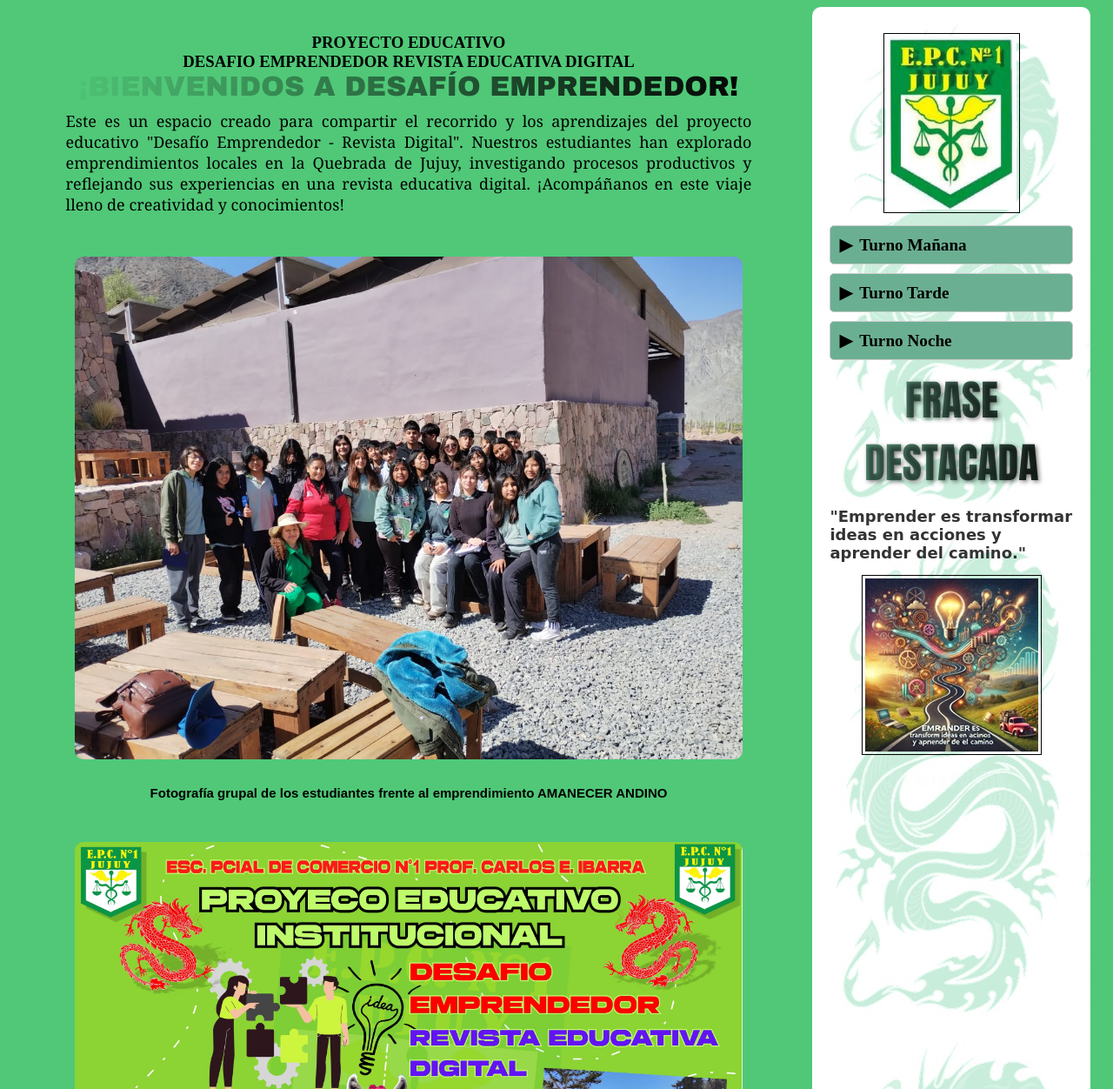
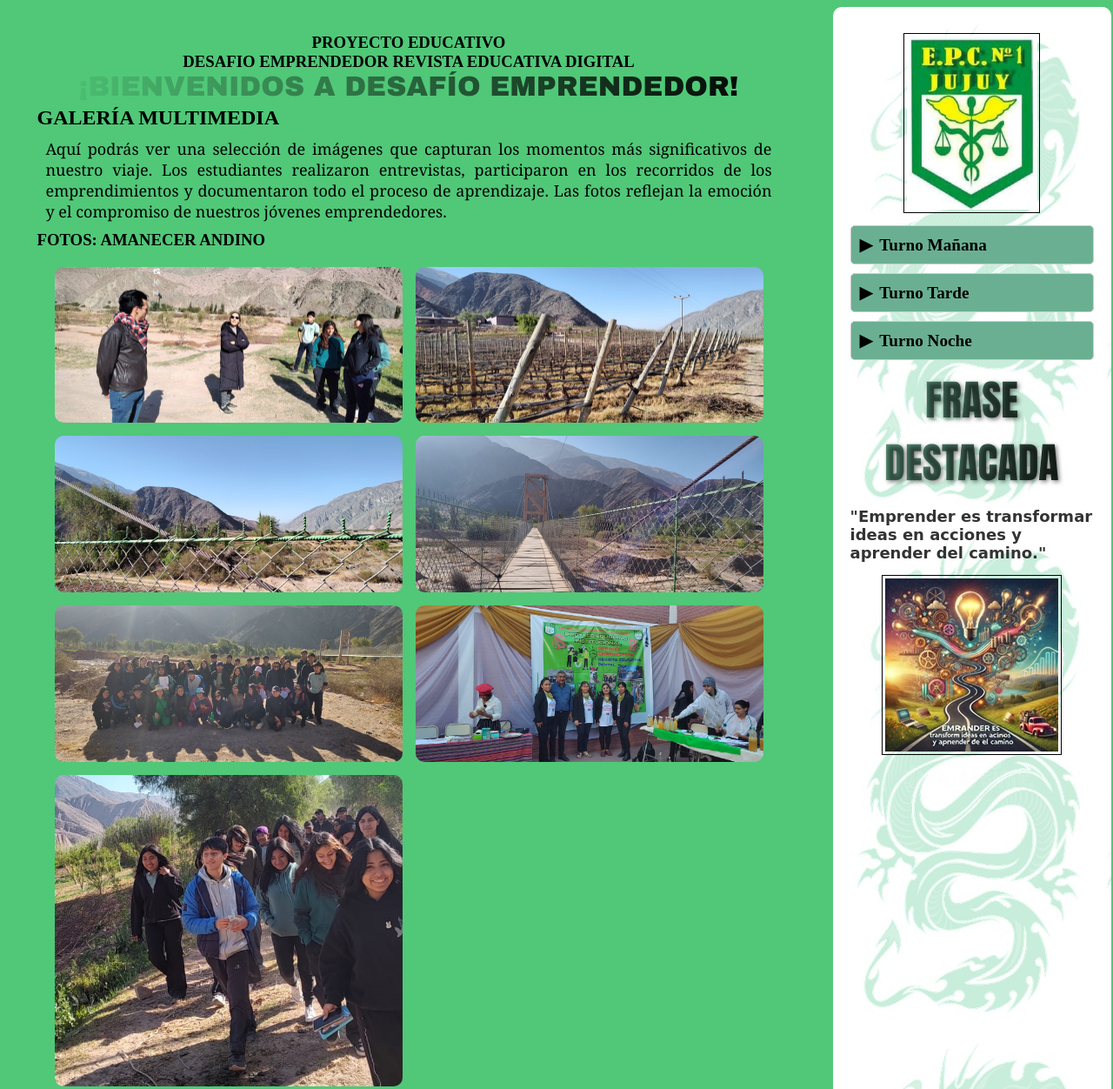
Before and after one commit to Maxii89/provi1, a plain HTML site: page Galeria.html in a window 1280 px wide. Shown: the part 220-1472 px from the top of the page at 87% size. Drawn offline with Linux system fonts and the light colour scheme.

Commit message:
Add files via upload

```diff
--- a/Galeria.html
+++ b/Galeria.html
@@ -59,16 +59,22 @@
                         font-size: 2rem;
                         text-transform: uppercase;">¡BIENVENIDOS A DESAFÍO EMPRENDEDOR!</h1>
 
-                        <p>Este es un espacio creado para compartir el recorrido y los aprendizajes del proyecto educativo "Desafío Emprendedor - Revista Digital". Nuestros estudiantes han explorado emprendimientos locales en la Quebrada de Jujuy, investigando procesos productivos y reflejando sus experiencias en una revista educativa digital. ¡Acompáñanos en este viaje lleno de creatividad y conocimientos!</p>
-                        <br>
+                        <h2>GALERÍA MULTIMEDIA</h2>
 
-                        <div class="galeria">
-                            <img class="fondo"src="fondo.jpg">
-                        </div>
-                        <p class="titulo2">Fotografía grupal de los estudiantes frente al emprendimiento AMANECER ANDINO </p>
-                        <BR>
+                        <p>Aquí podrás ver una selección de imágenes que capturan los momentos más significativos
+                            de nuestro viaje. Los estudiantes realizaron entrevistas, participaron en los recorridos
+                            de los emprendimientos y documentaron todo el proceso de aprendizaje. Las fotos reflejan
+                            la emoción y el compromiso de nuestros jóvenes emprendedores.</p>
+
+                        <h3>FOTOS: AMANECER ANDINO</h3>
                             <div class="galeria">
-                                <img class="fondo"src="banner.jpg">
+                                <img src="uno.jpg" alt="Imagen 1">
+                                <img src="dos.jpg" alt="Imagen 2">
+                                <img src="cuatro.jpg" alt="Imagen 4">
+                                <img src="cinco.jpg" alt="Imagen 5">
+                                <img src="seis.jpg" alt="Imagen 6">
+                                <img src="siete.jpg" alt="Imagen 6">
+                                <img src="tres.jpg" alt="Imagen 3">
                             </div>
                     </article>
                     <article>
```
